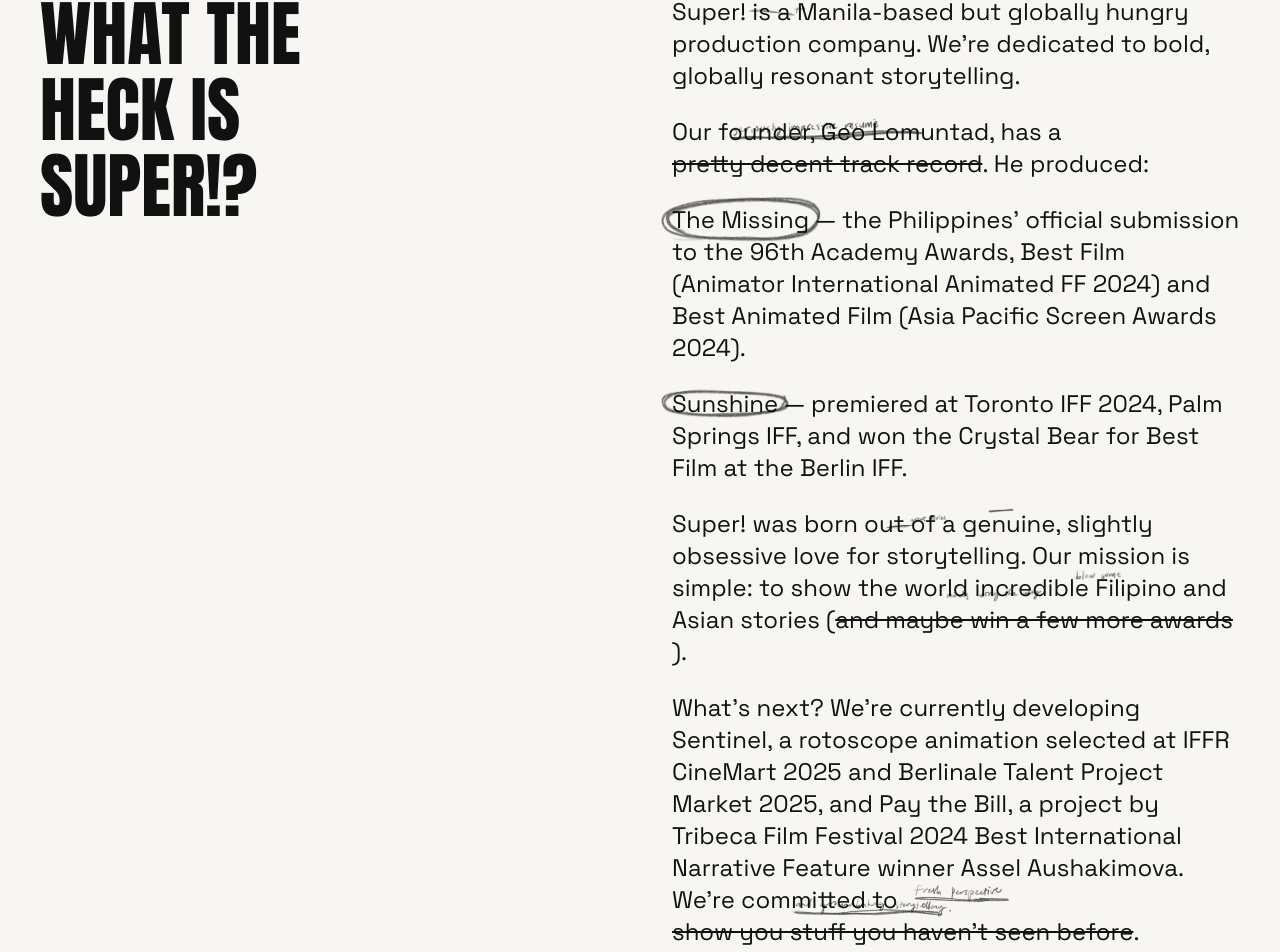
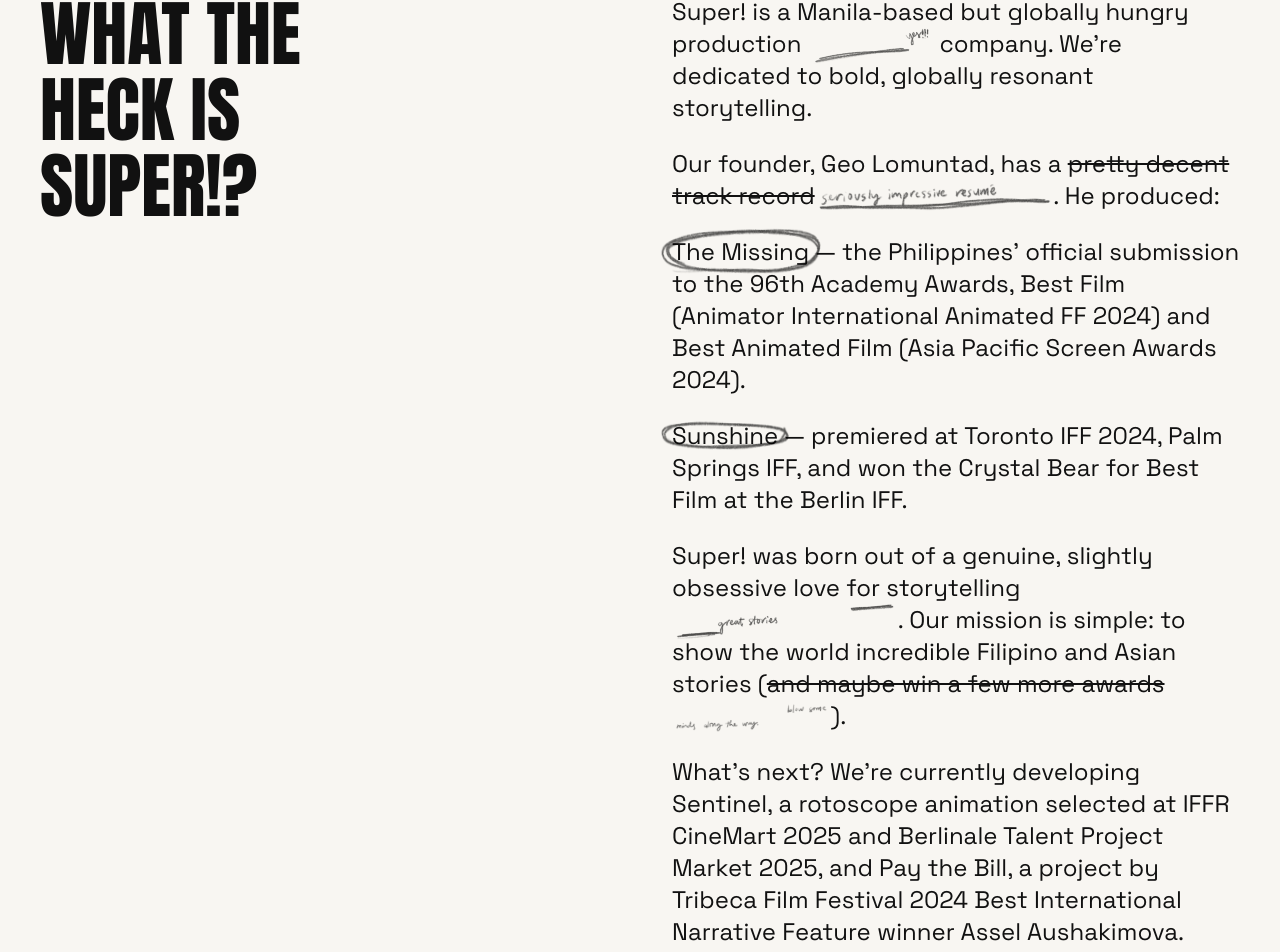
Before and after one commit to Jijots/super-website, a React (Vite) app: page / in a window 1280 px wide. Shown: the part 1489-2441 px from the top of the page. Built offline with nearby package versions, Linux system fonts and the light colour scheme.

Commit message:
Rework handwritten annotations as inline redline marks on specific phrases

```diff
--- a/src/pages/Home.jsx
+++ b/src/pages/Home.jsx
@@ -11,6 +11,19 @@
       alt=""
       aria-hidden="true"
       className={`pointer-events-none absolute hidden max-w-none opacity-80 dark:invert md:block ${className}`}
+    />
+  );
+}
+
+// Flows inline right after the text it annotates, so it can never overlap
+// an adjacent line the way an absolutely-positioned mark can.
+function InlineMark({ src, className }) {
+  return (
+    <img
+      src={`/images/handwriting/${src}`}
+      alt=""
+      aria-hidden="true"
+      className={`pointer-events-none mx-1 hidden h-6 max-w-none align-middle opacity-80 dark:invert md:inline-block ${className}`}
     />
   );
 }
@@ -71,23 +84,13 @@
         <div className="space-y-6 text-lg text-super-anchor/80 md:text-2xl">
           {[
             <>
-              Super! is a Manila-based but globally hungry{" "}
-              <span className="relative inline-block">
-                production
-                <Mark src="yes.png" className="-top-6 -right-1 h-auto w-14 rotate-6" />
-              </span>{" "}
+              Super! is a Manila-based but globally hungry production{" "}
+              <InlineMark src="yes.png" className="-rotate-6" />{" "}
               company. We're dedicated to bold, globally resonant storytelling.
             </>,
             <>
-              Our founder, Geo Lomuntad, has a{" "}
-              <span className="relative inline-block">
-                <s className="decoration-2">pretty decent track record</s>
-                <Mark
-                  src="seriously-impressive-resume.png"
-                  className="-top-7 left-1/2 h-auto w-48 -translate-x-1/2 -rotate-2"
-                />
-              </span>
-              . He produced:
+              Our founder, Geo Lomuntad, has a <s className="decoration-2">pretty decent track record</s>
+              <InlineMark src="seriously-impressive-resume.png" className="-rotate-2" />. He produced:
             </>,
             <>
               <span className="relative inline-block text-super-accent">
@@ -113,36 +116,19 @@
               for Best Film at the Berlin IFF.
             </>,
             <>
-              Super! was born out of a genuine, slightly obsessive love for{" "}
-              <span className="relative inline-block">
-                storytelling
-                <Mark src="great-stories.png" className="-top-7 left-0 h-auto w-32 -rotate-3" />
-              </span>
-              . Our mission is simple: to show the world incredible Filipino and Asian
-              stories (
-              <span className="relative inline-block">
-                <s className="decoration-2">and maybe win a few more awards</s>
-                <Mark
-                  src="blow-some-minds.png"
-                  className="-top-8 left-1/2 h-auto w-44 -translate-x-1/2 -rotate-2"
-                />
-              </span>
-              ).
+              Super! was born out of a genuine, slightly obsessive love for storytelling
+              <InlineMark src="great-stories.png" className="-rotate-3" />. Our mission is
+              simple: to show the world incredible Filipino and Asian stories (
+              <s className="decoration-2">and maybe win a few more awards</s>
+              <InlineMark src="blow-some-minds.png" className="-rotate-2" />).
             </>,
             <>
               What's next? We're currently developing Sentinel, a rotoscope animation
               selected at IFFR CineMart 2025 and Berlinale Talent Project Market 2025,
               and Pay the Bill, a project by Tribeca Film Festival 2024 Best
-              International Narrative Feature winner Assel Aushakimova. We're committed
-              to{" "}
-              <span className="relative inline-block">
-                <s className="decoration-2">show you stuff you haven't seen before</s>
-                <Mark
-                  src="fresh-perspective.png"
-                  className="-top-8 left-1/2 h-auto w-56 -translate-x-1/2 rotate-1"
-                />
-              </span>
-              .
+              International Narrative Feature winner Assel Aushakimova. We're committed to{" "}
+              <s className="decoration-2">show you stuff you haven't seen before</s>
+              <InlineMark src="fresh-perspective.png" className="rotate-1" />.
             </>,
           ].map((content, i) => (
             <p
```
